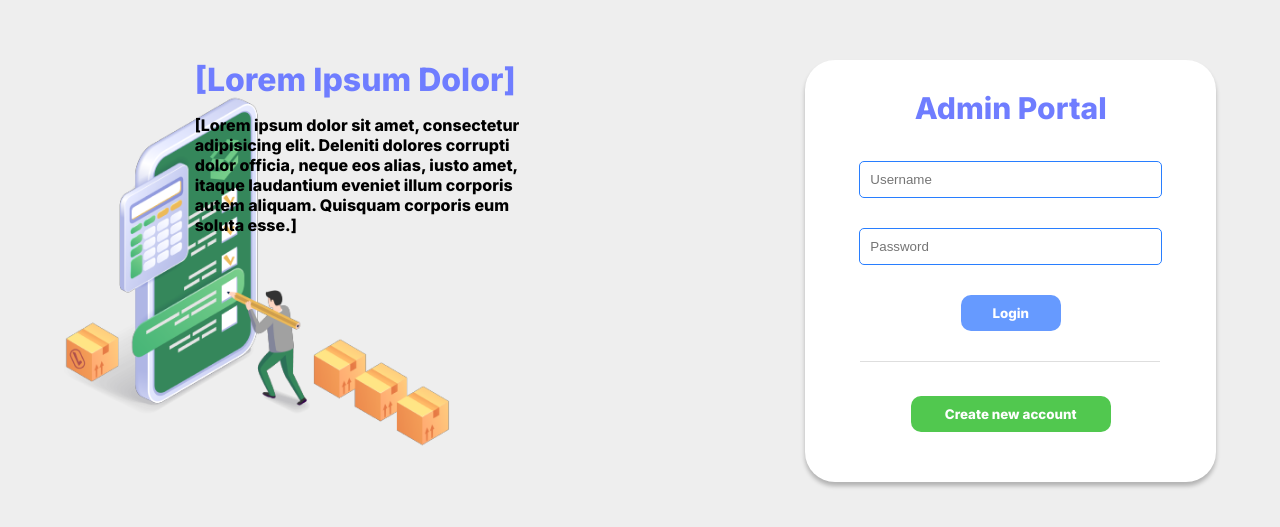
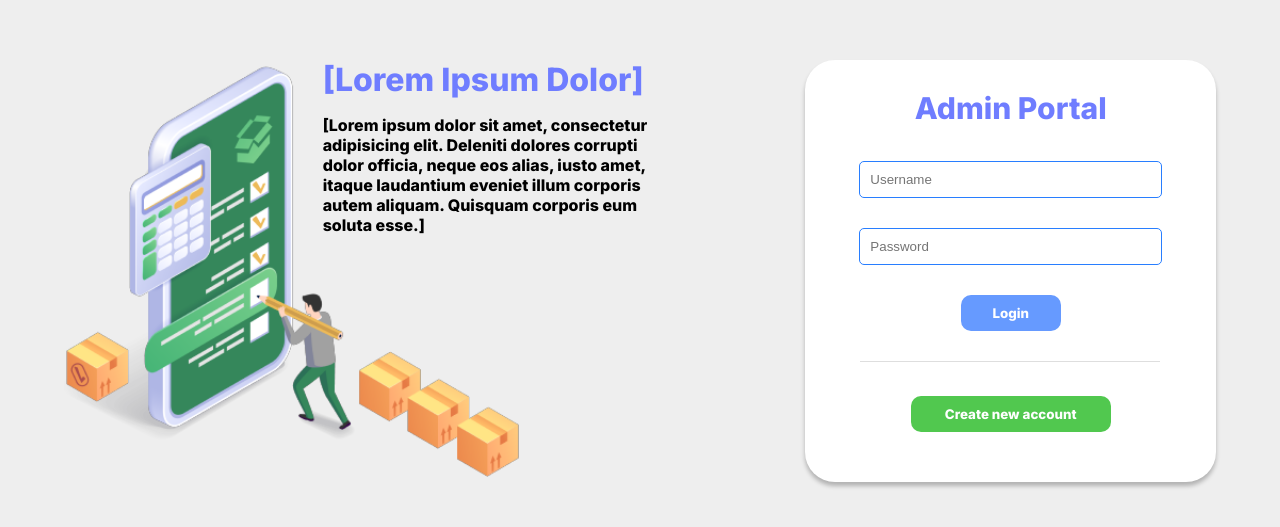
Before and after one commit to Johnbhabze/pims.github.io, a plain HTML site: page G4_PIMS/Log_in/index.html in a window 1280 px wide. Shown: the part 129-656 px from the top of the page. Drawn offline with Linux system fonts and the light colour scheme.

Commit message:
Update styles.css

```diff
--- a/G4_PIMS/Log_in/styles.css
+++ b/G4_PIMS/Log_in/styles.css
@@ -12,7 +12,7 @@ body {
     display: flex;
     flex-wrap: wrap;
     align-items: center;
-    width: 100%;
+    width: 90%;
     max-width: 1920px;
     margin: 0 auto;
     padding: 5%;
@@ -35,7 +35,7 @@ body {
     text-align: left;
     position: relative;
     max-width: 60%;
-    margin-top: -20%;
+    margin-top: -22%;
     left: -15em;
 }
 
@@ -47,11 +47,11 @@ h2 {
 }
 
 .content h2 {
-    font-size: 32px;
+    font-size: 36px;
 }
 
 .content p {
-    font-size: 16px;
+    font-size: 18px;
 }
 
 .login {
@@ -110,9 +110,27 @@ h2 {
 
 
 
-
-
-
+@media screen and (max-width: 1400px){
+    .container{
+        max-width: 90%;
+    }
+    .image img {
+        width: 130%;
+        max-width: 150%;
+        height: auto;
+        display: block;
+    }
+    .content{
+        margin-top: -20%;
+        left: -7em;
+    }
+    .content h2{
+        font-size: 32px;
+    }
+    .content p{
+        font-size: 16px;
+    }
+}
 
 
 
```
